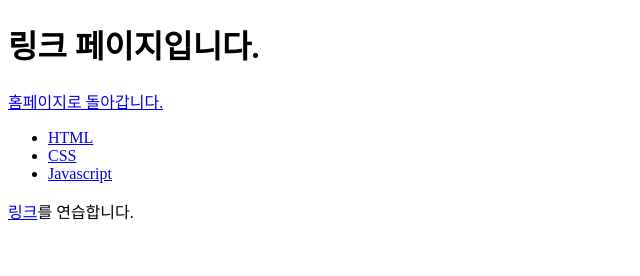
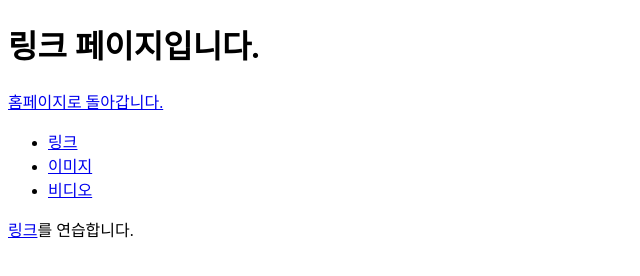
Before and after one commit to CJYjob/Egoing---WEB1---HTML-Internet, a plain HTML site: page 1.html in a window 1280 px wide. Shown: the whole page, without its empty margins (0-640 px from the left). Drawn offline with Linux system fonts and the light colour scheme.

Commit message:
Update 1.html

```diff
--- a/1.html
+++ b/1.html
@@ -11,9 +11,9 @@
     <a href="index.html">홈페이지로 돌아갑니다.</a>
 
     <ul>
-        <li><a href="1.html">HTML</a></li>
-        <li><a href="2.html">CSS</a></li>
-        <li><a href="3.html">Javascript</a></li>
+        <li><a href="1.html">링크</a></li>
+        <li><a href="2.html">이미지</a></li>
+        <li><a href="3.html">비디오</a></li>
     </ul>
 
     <a href="https://www.w3.org/TR/2011/WD-html5-20110405/" target="_blank" title="HTML specipication">링크</a>를 연습합니다. <br>
```
